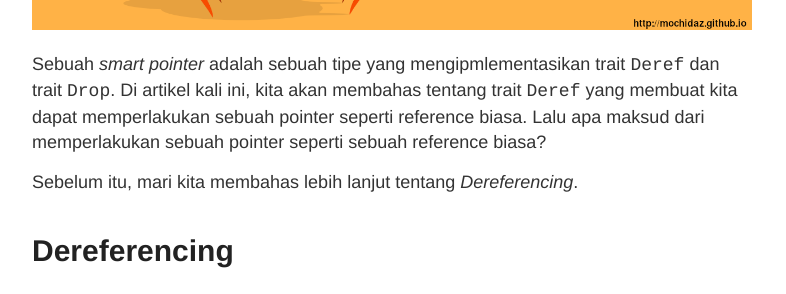
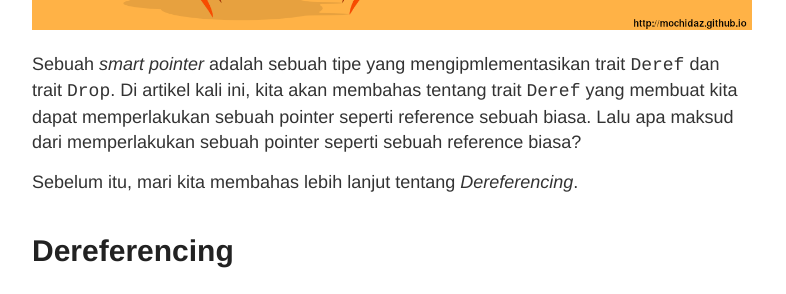
Before and after one commit to mochidaz/mochidaz.github.io, a Jekyll site: the page built from _posts/2022-2-16-Bahasa-Rust-Smart-Pointers-Trait-Deref-dan-Drop.md, in a window 1280 px wide and 900 px high, scrolled down 473 px. Shown: the part 180-474 px from the top of the window, without its empty margins (248-1034 px from the left). Built offline with Jekyll 4.4.1, drawn with Linux system fonts in a browser that asks for light colours; some of the changed text lies outside the part shown.

Commit message:
Edit deref

```diff
--- a/_posts/2022-2-16-Bahasa-Rust-Smart-Pointers-Trait-Deref-dan-Drop.md
+++ b/_posts/2022-2-16-Bahasa-Rust-Smart-Pointers-Trait-Deref-dan-Drop.md
@@ -8,7 +8,7 @@
 
 ![deref]({{ site.baseurl }}/images/deref.png)
 
-Sebuah _smart pointer_ adalah sebuah tipe yang mengipmlementasikan trait `Deref` dan trait `Drop`. Di artikel kali ini, kita akan membahas tentang trait `Deref` yang membuat kita dapat memperlakukan sebuah pointer seperti reference biasa. Lalu apa maksud dari memperlakukan sebuah pointer seperti sebuah reference biasa?
+Sebuah _smart pointer_ adalah sebuah tipe yang mengipmlementasikan trait `Deref` dan trait `Drop`. Di artikel kali ini, kita akan membahas tentang trait `Deref` yang membuat kita dapat memperlakukan sebuah pointer seperti reference sebuah biasa. Lalu apa maksud dari memperlakukan sebuah pointer seperti sebuah reference biasa?
 
 Sebelum itu, mari kita membahas lebih lanjut tentang _Dereferencing_.
 
@@ -57,7 +57,7 @@
 
 Pada _assertion_ pertama, kita membandingkan 10 dan `a`, yang hasilnya adalah benar. Pada assertion kedua, kita membandingkan 10 dan `b` yang sudah kita dereference sehingga `b` disana merupakan `value` yang ia tunjuk, yaitu 10. Kode akan berjalan dengan baik.
 
-# Deref Trait
+# Trait `Deref`
 
 ## Memperlakukan _smart pointer_ seperti sebuah reference biasa??
 
```
